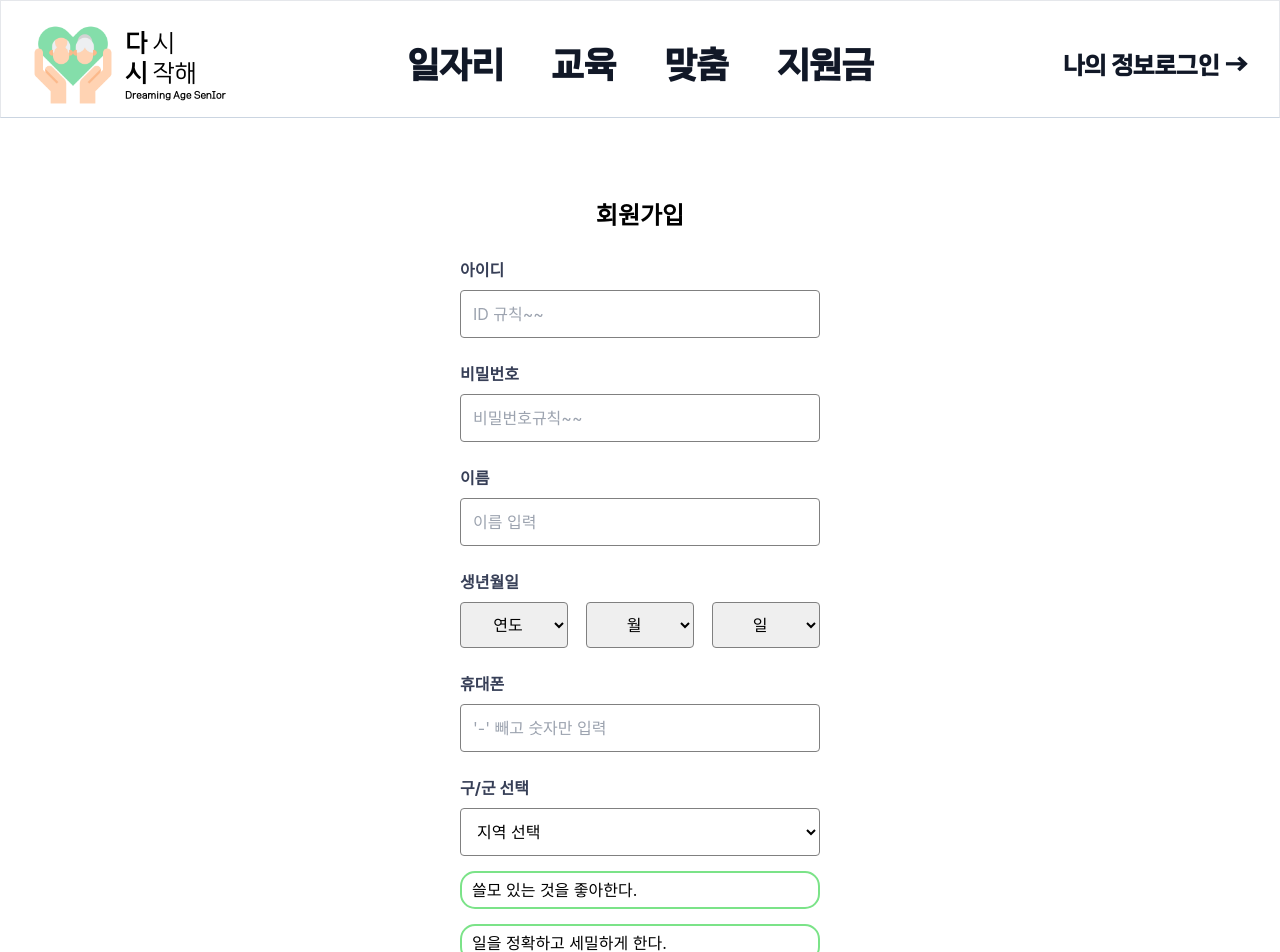
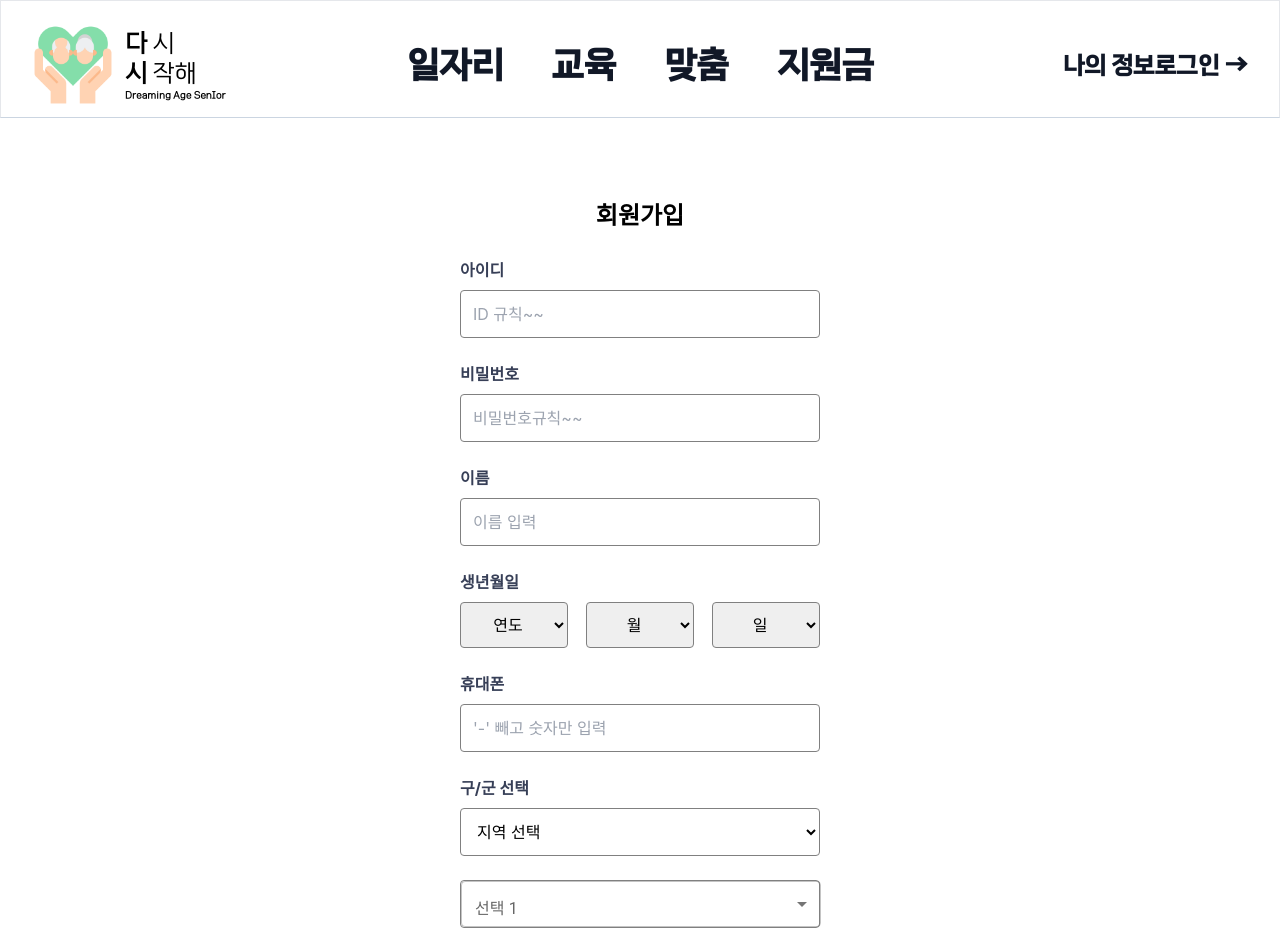
Before and after one commit to ProjectDasi/FrontEnd, a React (Create React App) app: page /register in a window 1280 px wide. Shown: the top 952 px of the page. Built offline with nearby package versions, Linux system fonts and the light colour scheme.

Commit message:
0827 MUI Select Box

```diff
--- a/package.json
+++ b/package.json
@@ -3,6 +3,9 @@
   "version": "0.1.0",
   "private": true,
   "dependencies": {
+    "@emotion/react": "^11.13.3",
+    "@emotion/styled": "^11.13.0",
+    "@mui/material": "^5.16.7",
     "@testing-library/jest-dom": "^5.17.0",
     "@testing-library/react": "^13.4.0",
     "@testing-library/user-event": "^13.5.0",
@@ -13,6 +16,7 @@
     "@types/react-js-pagination": "^3.0.7",
     "chart.js": "^4.4.3",
     "framer-motion": "^11.3.24",
+    "mui": "^0.0.1",
     "react": "^18.3.1",
     "react-chartjs-2": "^5.2.0",
     "react-csv": "^2.2.2",
--- /dev/null
+++ b/src/Components/select.tsx
@@ -0,0 +1,83 @@
+import * as React from 'react';
+import OutlinedInput from '@mui/material/OutlinedInput';
+import InputLabel from '@mui/material/InputLabel';
+import MenuItem from '@mui/material/MenuItem';
+import FormControl from '@mui/material/FormControl';
+import ListItemText from '@mui/material/ListItemText';
+import Select, { SelectChangeEvent } from '@mui/material/Select';
+import Checkbox from '@mui/material/Checkbox';
+
+const ITEM_HEIGHT = 46;
+const ITEM_PADDING_TOP = 0;
+const MenuProps = {
+  PaperProps: {
+    style: {
+      maxHeight: ITEM_HEIGHT * 4.5 + ITEM_PADDING_TOP,
+      width: 600,
+    },
+  },
+};
+
+// 데이터 타입 정의
+interface Option {
+  ID: number;
+  type: string;
+  word: string;
+  description: string;
+}
+
+// 컴포넌트 정의
+interface MultipleSelectCheckmarksProps {
+  options: Option[];
+  tag:string;
+}
+
+export default function MultipleSelectCheckmarks({
+  options,
+  tag
+}: MultipleSelectCheckmarksProps) {
+  const [selectedOptions, setSelectedOptions] = React.useState<number[]>([]);
+
+  const handleChange = (event: SelectChangeEvent<typeof selectedOptions>) => {
+    const {
+      target: { value },
+    } = event;
+    setSelectedOptions(
+      // On autofill we get a stringified value.
+      typeof value === 'string' ? value.split(',').map(Number) : value
+    );
+    console.log(selectedOptions)
+  };
+
+
+
+  return (
+    <div>
+      <FormControl sx={{ width: 360 ,height: 46}}>
+        <InputLabel id="demo-multiple-checkbox-label">{tag}</InputLabel>
+        <Select
+          labelId="demo-multiple-checkbox-label"
+          id="demo-multiple-checkbox"
+          multiple
+          value={selectedOptions}
+          onChange={handleChange}
+          input={<OutlinedInput label="Tag"
+          sx={{ height: 46, lineHeight: '46px' }} />}
+          renderValue={(selected) => selected.map(id => {
+            const option = options.find(option => option.ID === id);
+            return option ? option.description : "";
+          }).join(', ')}
+          MenuProps={MenuProps}
+          sx={{ height: 46 }}
+        >
+          {options.map((option) => (
+            <MenuItem key={option.ID} value={option.ID}>
+              <Checkbox checked={selectedOptions.indexOf(option.ID) > -1} />
+              <ListItemText primary={option.description} />
+            </MenuItem>
+          ))}
+        </Select>
+      </FormControl>
+    </div>
+  );
+}
--- a/src/Data/preference.json
+++ b/src/Data/preference.json
@@ -1,182 +1,182 @@
 [
   {
     "ID": 1,
-    "유형": "현실형",
-    "단어": "실용적",
-    "설명": "쓸모 있는 것을 좋아한다."
+    "type": "현실형",
+    "word": "실용적",
+    "description": "쓸모 있는 것을 좋아한다."
   },
   {
     "ID": 2,
-    "유형": "현실형",
-    "단어": "정확성",
-    "설명": "일을 정확하고 세밀하게 한다."
+    "type": "현실형",
+    "word": "정확성",
+    "description": "일을 정확하고 세밀하게 한다."
   },
   {
     "ID": 3,
-    "유형": "현실형",
-    "단어": "현장중심",
-    "설명": "현장에서 일하는 것을 좋아한다."
+    "type": "현실형",
+    "word": "현장중심",
+    "description": "현장에서 일하는 것을 좋아한다."
   },
   {
     "ID": 4,
-    "유형": "현실형",
-    "단어": "손재주",
-    "설명": "손을 이용해 무엇인가를 만드는 것을 좋아한다."
+    "type": "현실형",
+    "word": "손재주",
+    "description": "손을 이용해 무엇인가를 만드는 것을 좋아한다."
   },
   {
     "ID": 5,
-    "유형": "현실형",
-    "단어": "전기, 기계",
-    "설명": "전기나 기계와 관련된 일을 잘한다."
+    "type": "현실형",
+    "word": "전기, 기계",
+    "description": "전기나 기계와 관련된 일을 잘한다."
   },
   {
     "ID": 6,
-    "유형": "탐구형",
-    "단어": "분석적",
-    "설명": "문제를 분석하고 해결 방법을 찾는 것을 좋아한다."
+    "type": "탐구형",
+    "word": "분석적",
+    "description": "문제를 분석하고 해결 방법을 찾는 것을 좋아한다."
   },
   {
     "ID": 7,
-    "유형": "탐구형",
-    "단어": "학구적",
-    "설명": "배우는 것을 좋아하고 지식에 관심이 많다."
+    "type": "탐구형",
+    "word": "학구적",
+    "description": "배우는 것을 좋아하고 지식에 관심이 많다."
   },
   {
     "ID": 8,
-    "유형": "탐구형",
-    "단어": "독립적",
-    "설명": "혼자서도 잘 생각하고 행동한다."
+    "type": "탐구형",
+    "word": "독립적",
+    "description": "혼자서도 잘 생각하고 행동한다."
   },
   {
     "ID": 9,
-    "유형": "탐구형",
-    "단어": "탐구적",
-    "설명": "깊이 있게 생각하고 연구하는 것을 좋아한다."
+    "type": "탐구형",
+    "word": "탐구적",
+    "description": "깊이 있게 생각하고 연구하는 것을 좋아한다."
   },
   {
     "ID": 10,
-    "유형": "탐구형",
-    "단어": "비판적",
-    "설명": "문제점을 잘 찾아내고 개선하려고 한다."
+    "type": "탐구형",
+    "word": "비판적",
+    "description": "문제점을 잘 찾아내고 개선하려고 한다."
   },
   {
     "ID": 11,
-    "유형": "예술형",
-    "단어": "창의적",
-    "설명": "아이디어를 떠올리는 것"
+    "type": "예술형",
+    "word": "창의적",
+    "description": "아이디어를 떠올리는 것"
   },
   {
     "ID": 12,
-    "유형": "예술형",
-    "단어": "변화추구",
-    "설명": "변화와 다양성을 좋아한다."
+    "type": "예술형",
+    "word": "변화추구",
+    "description": "변화와 다양성을 좋아한다."
   },
   {
     "ID": 13,
-    "유형": "예술형",
-    "단어": "독창적",
-    "설명": "다른 사람과 다르게 표현하는 것을 좋아한다."
+    "type": "예술형",
+    "word": "독창적",
+    "description": "다른 사람과 다르게 표현하는 것을 좋아한다."
   },
   {
     "ID": 14,
-    "유형": "예술형",
-    "단어": "개방적",
-    "설명": "새로운 것에 대해 열려 있다."
+    "type": "예술형",
+    "word": "개방적",
+    "description": "새로운 것에 대해 열려 있다."
   },
   {
     "ID": 15,
-    "유형": "예술형",
-    "단어": "예술적",
-    "설명": "미술, 음악, 문학 등 예술적인 것에 관심이 많다."
+    "type": "예술형",
+    "word": "예술적",
+    "description": "미술, 음악, 문학 등 예술적인 것에 관심이 많다."
   },
   {
     "ID": 16,
-    "유형": "사회형",
-    "단어": "협력적",
-    "설명": "다른 사람들과 함께 일하는 것을 좋아한다."
+    "type": "사회형",
+    "word": "협력적",
+    "description": "다른 사람들과 함께 일하는 것을 좋아한다."
   },
   {
     "ID": 17,
-    "유형": "사회형",
-    "단어": "이타적",
-    "설명": "다른 사람을 돕고자 하는 마음이 크다."
+    "type": "사회형",
+    "word": "이타적",
+    "description": "다른 사람을 돕고자 하는 마음이 크다."
   },
   {
     "ID": 18,
-    "유형": "사회형",
-    "단어": "인내심",
-    "설명": "어려움이 있어도 참고 견디는 것을 좋아한다."
+    "type": "사회형",
+    "word": "인내심",
+    "description": "어려움이 있어도 참고 견디는 것을 좋아한다."
   },
   {
     "ID": 19,
-    "유형": "사회형",
-    "단어": "공감능력",
-    "설명": "다른 사람의 마음을 잘 이해하고 공감한다."
+    "type": "사회형",
+    "word": "공감능력",
+    "description": "다른 사람의 마음을 잘 이해하고 공감한다."
   },
   {
     "ID": 20,
-    "유형": "사회형",
-    "단어": "배려심",
-    "설명": "다른 사람을 잘 챙기고 도와주는 것을 좋아한다."
+    "type": "사회형",
+    "word": "배려심",
+    "description": "다른 사람을 잘 챙기고 도와주는 것을 좋아한다."
   },
   {
     "ID": 21,
-    "유형": "진취형",
-    "단어": "설득력",
-    "설명": "다른 사람을 잘 설득할 수 있다."
+    "type": "진취형",
+    "word": "설득력",
+    "description": "다른 사람을 잘 설득할 수 있다."
   },
   {
     "ID": 22,
-    "유형": "진취형",
-    "단어": "외향적",
-    "설명": "사람들과 어울리는 것을 좋아한다."
+    "type": "진취형",
+    "word": "외향적",
+    "description": "사람들과 어울리는 것을 좋아한다."
   },
   {
     "ID": 23,
-    "유형": "진취형",
-    "단어": "열정적",
-    "설명": "무언가에 열정적으로 참여하고 몰두하는 것을 좋아한다."
+    "type": "진취형",
+    "word": "열정적",
+    "description": "무언가에 열정적으로 참여하고 몰두하는 것을 좋아한다."
   },
   {
     "ID": 24,
-    "유형": "진취형",
-    "단어": "목표지향",
-    "설명": "목표를 세우고 그것을 이루기 위해 노력하는 것을 좋아한다."
+    "type": "진취형",
+    "word": "목표지향",
+    "description": "목표를 세우고 그것을 이루기 위해 노력하는 것을 좋아한다."
   },
   {
     "ID": 25,
-    "유형": "진취형",
-    "단어": "추진력",
-    "설명": "일을 밀고 나가는 힘이 강하다."
+    "type": "진취형",
+    "word": "추진력",
+    "description": "일을 밀고 나가는 힘이 강하다."
   },
   {
     "ID": 26,
-    "유형": "관습형",
-    "단어": "계획적",
-    "설명": "미리 계획을 세우고 그에 따라 행동하는 것을 좋아한다."
+    "type": "관습형",
+    "word": "계획적",
+    "description": "미리 계획을 세우고 그에 따라 행동하는 것을 좋아한다."
   },
   {
     "ID": 27,
-    "유형": "관습형",
-    "단어": "규칙준수",
-    "설명": "규칙을 잘 지키고 질서를 중시한다."
+    "type": "관습형",
+    "word": "규칙준수",
+    "description": "규칙을 잘 지키고 질서를 중시한다."
   },
   {
     "ID": 28,
-    "유형": "관습형",
-    "단어": "체계적",
-    "설명": "일을 체계적으로, 정돈된 방식으로 처리하는 것을 좋아한다."
+    "type": "관습형",
+    "word": "체계적",
+    "description": "일을 체계적으로, 정돈된 방식으로 처리하는 것을 좋아한다."
   },
   {
     "ID": 29,
-    "유형": "관습형",
-    "단어": "사무적",
-    "설명": "사무와 관련된 일을 잘한다."
+    "type": "관습형",
+    "word": "사무적",
+    "description": "사무와 관련된 일을 잘한다."
   },
   {
     "ID": 30,
-    "유형": "관습형",
-    "단어": "절차중심",
-    "설명": "정해진 절차를 중요하게 생각하고 따른다."
+    "type": "관습형",
+    "word": "절차중심",
+    "description": "정해진 절차를 중요하게 생각하고 따른다."
   }
 ]
--- a/src/Pages/RegisterPage.tsx
+++ b/src/Pages/RegisterPage.tsx
@@ -2,11 +2,31 @@ import React, { useState } from 'react';
 import '../styles/register.css';
 import data from '../Data/preference.json';
 import Header from '../Components/Header';
+import MultipleSelectCheckmarks from '../Components/select';
+
+// 데이터 타입 정의
+interface Option {
+  ID: number;
+  type: string;
+  word: string;
+  description: string;
+}
+// 그룹핑 함수 정의
+function groupOptions(data: Option[]): Option[][] {
+  const groupedOptions: Option[][] = [[], [], [], [], []];
+
+  data.forEach((item, index) => {
+    const groupIndex = index % 5; // 0 ~ 4의 인덱스를 생성
+    groupedOptions[groupIndex].push(item);
+  });
+
+  return groupedOptions;
+}
 
 export default function RegisterPage() {
   // JSON 파일로부터 데이터 가져오기
   const descriptions = data;
-
+  const groupedOptions = groupOptions(data);
   const [selectedItems, setSelectedItems] = useState<number[]>([]);
 
   const handleItemClick = (id: number) => {
@@ -139,22 +159,33 @@ export default function RegisterPage() {
             </div>
           </div>
 
+
+
+          {groupedOptions.map((group, index) => (
+            <div className='item'>
+              <div className='TypoBox'>
+                <MultipleSelectCheckmarks key={index} options={group} tag={`선택 ${(index+1).toString()}`}/>
+              </div>
+            </div>
+
+          ))}
+
           <div>
             <ul>
-              {descriptions.map((item: { ID: number; 설명: string }) => (
+              {descriptions.map((item: { ID: number; description: string }) => (
                 <li
                   key={item.ID}
                   onClick={() => handleItemClick(item.ID)}
                   style={{
                     cursor: 'pointer',
                     padding: '5px 10px',
-                    border:'2px solid #7be388',
-                    marginTop:'15px',
-                    borderRadius:'15px',
+                    border: '2px solid #7be388',
+                    marginTop: '15px',
+                    borderRadius: '15px',
                     backgroundColor: selectedItems.includes(item.ID) ? '#d3f9d8' : '#fff'
                   }}
                 >
-                  {item.설명}
+                  {item.description}
                 </li>
               ))}
             </ul>
```
Also changed, not shown: 1 other file (tests, documents, lock files or other folders).
